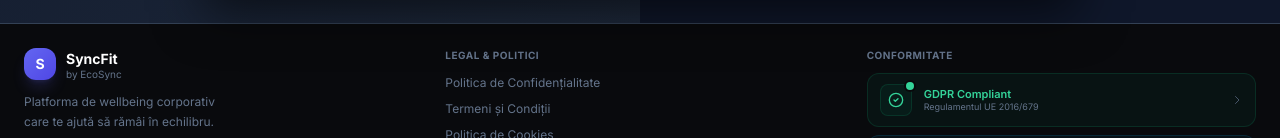
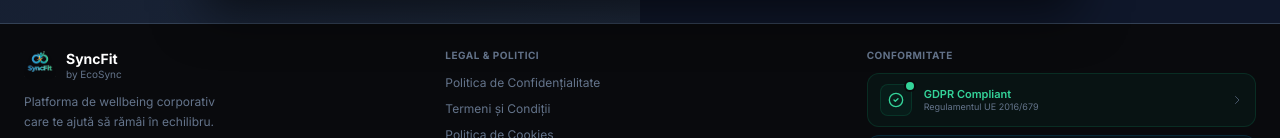
Before and after one commit to dragoscocs/HackitAll-RAMsarii, a React (Vite) app in the folder frontend/: page /login in a window 1280 px wide. Shown: the part 777-915 px from the top of the page. Built offline with nearby package versions, Linux system fonts and the light colour scheme.

Commit message:
style: replace 'S' placeholder with final logo in legal footer

```diff
--- a/frontend/src/components/LegalFooter.jsx
+++ b/frontend/src/components/LegalFooter.jsx
@@ -64,8 +64,8 @@ export default function LegalFooter() {
           {/* Left — brand */}
           <div className="flex flex-col gap-3">
             <div className="flex items-center gap-2.5">
-              <div className="w-8 h-8 rounded-xl bg-gradient-to-br from-brand to-brand-dark flex items-center justify-center shadow-lg shadow-brand/20">
-                <span className="text-white text-sm font-bold">S</span>
+              <div className="w-8 h-8 flex items-center justify-center">
+                <img src="/logo.png?v=2" alt="SyncFit Logo" className="w-full h-full object-contain drop-shadow-md" />
               </div>
               <div>
                 <p className="text-sm font-bold text-white">SyncFit</p>
```
